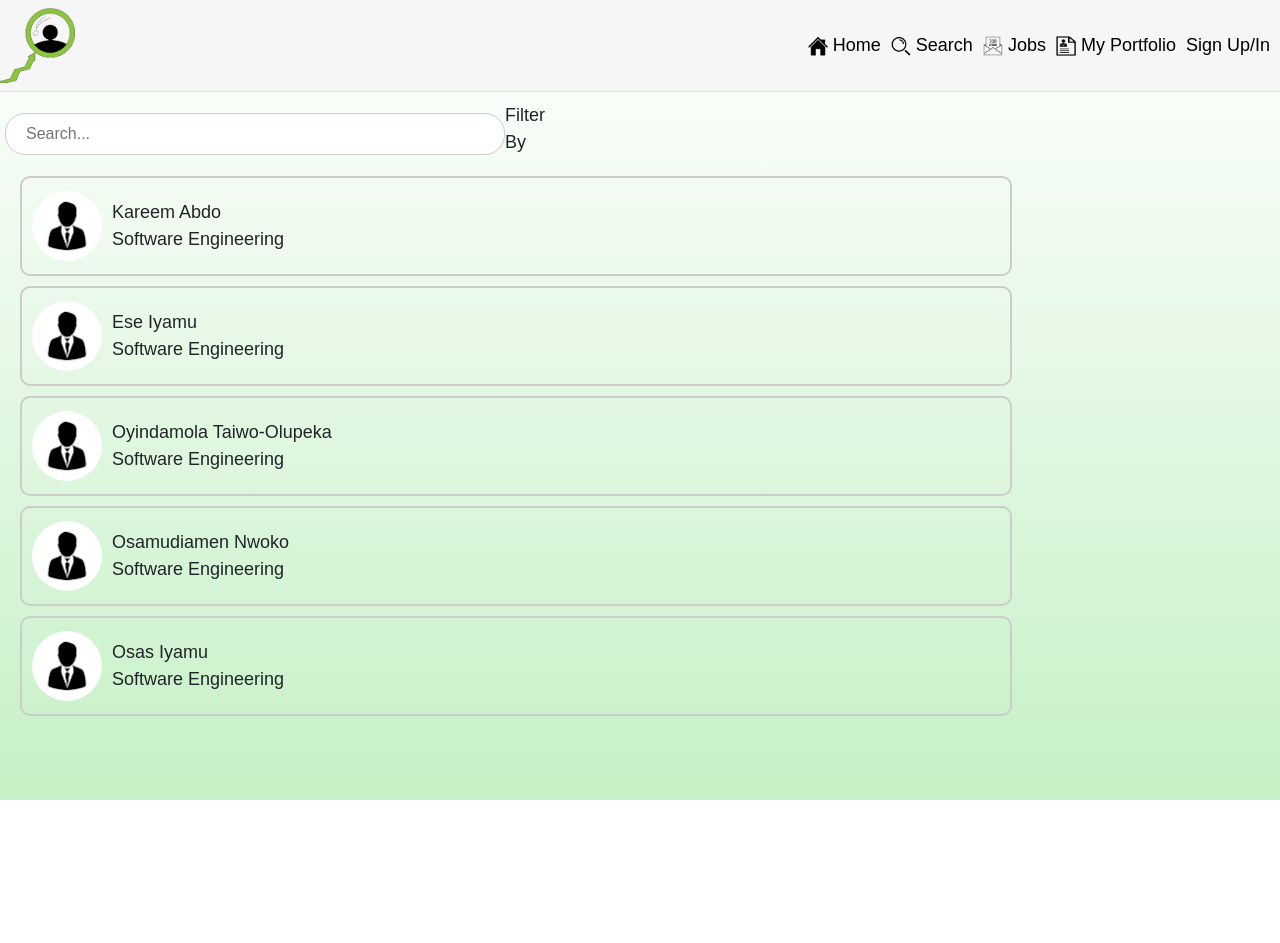
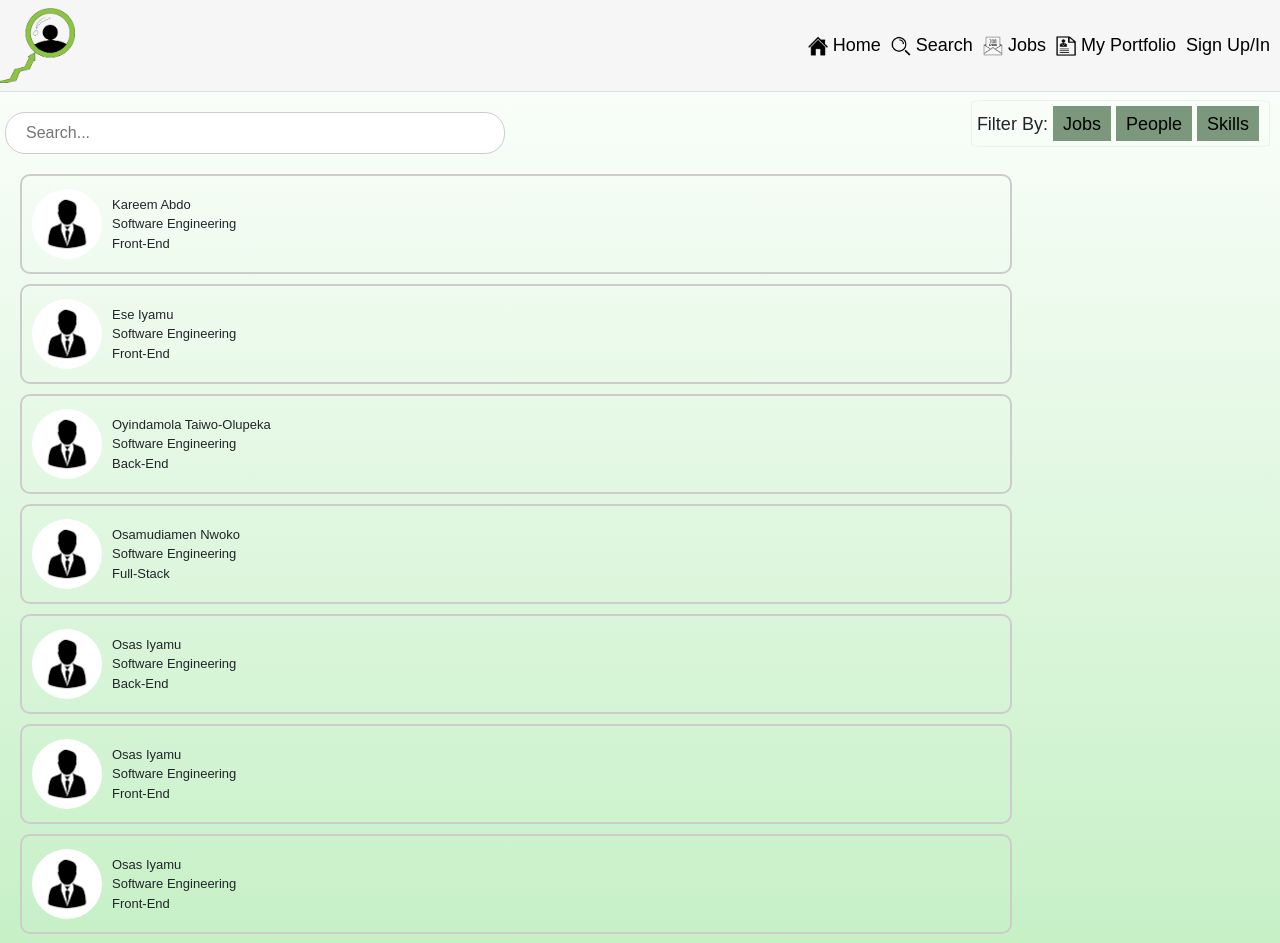
Before and after one commit to osasiyamu/Personal-Portfolio, a React (Create React App) app: page /search in a window 1280 px wide. Shown: the top 943 px of the page. Before the commit the page ends 800 px from the top, so only its background shows below. Built offline with nearby package versions, Linux system fonts and the light colour scheme.

Commit message:
Improved the styling of the search

```diff
--- a/src/assets/css/search.css
+++ b/src/assets/css/search.css
@@ -1,5 +1,4 @@
 #navbar-container {
-    /* position: fixed; */
     top: 0;
     left: 0;
     right: 0;
@@ -9,13 +8,10 @@
 }
 
 .search {
-    /* position: fixed; */
     display: flex;
-    flex-direction: row;
     justify-content: space-between;
-    align-items: center; /* Optional: Align items vertically if needed */
-    width: 400px;
-
+    align-items: center;
+    width: auto;
 }
 
 input {
@@ -30,52 +26,54 @@ input {
     margin: 20px 0 0 5px;
     border-radius: 20px;
     outline: 0;
-    /* color:rgb(0, 2, 4); */
 }
 
 .filterComponents {
-    display: flex;
-    flex-direction:inline;
-    /* justify-content: space-between; */
-    align-items: center;
-    float: right;
-    margin-left: auto
-    /* Remove the margin to align it to the far right */
+    border-style:ridge;
+    border-radius: 5%;
+    padding: 5px;
+    padding-top: 0px;
+    margin-right: 10px;
+    border-width: 0.5px;
+
 }
 
-.filterComponents .label {
-    /* Add margin or padding as needed for spacing between label and filters */
-    margin-bottom: 10px;
-    font-size: medium;
+.filterComponents a {
+    margin-right: 5px;
+}
+
+.filterComponents button {
+    padding-top: 5px;
+    margin-right: 5px;
+    background-color: rgb(124, 152, 124);
+    width: auto;
+    height: 35px;
+    text-align: center;
+    align-items: center;
+}
+
+.filterComponents label{
+    margin-right: 5px;
 }
 
 .icon-container {
-    text-align: center; /* Center the content horizontally */
+    text-align: center;
     margin-right: 10px;
 }
 
 .icon-container i {
-    font-size: 15px; /* Adjust the icon size as needed */
+    font-size: 15px;
     margin-bottom: 0px;
 }
 
 .icon-container p {
-    margin-top: 5px; /* Adjust the space between text and other content */
+    margin-top: 5px;
     font-size: small;
-}
-
-.filters {
-    display: flex;
-    flex-direction:inline;
-    border:#000;
-    border-radius: 10px;
 }
 
 .searchResults {
     width: 100%;
-    height: 600px;
-    /* display: inline-block;
-    align-items: center; */
+    height: 800px;
     margin-bottom: 50px;
     padding: 20px;
     overflow-y: scroll;
@@ -85,39 +83,38 @@ input {
     width: 100%;
     display: flex;
     justify-content: space-between;
-    margin-bottom: 10px; /* Optional: Add margin between user containers */
-    padding: 10px; /* Adjust padding as needed */
-    border-bottom: 1px solid #ccc; /* Add a border between users */
+    margin-bottom: 10px;
+    padding: 10px;
+    border-bottom: 1px solid #ccc;
 }
 
 .user {
-    width: 80%; /* Adjust width as needed */
+    width: 80%;
     height: 100px;
     border: 2px solid #cdcccc;
-    border-radius: 10px; /* Adjust border-radius as needed */
+    border-radius: 10px;
     display: flex;
     align-items: center;
-    padding: 10px; /* Optional: Add padding for better spacing */
+    padding: 10px;
     margin-bottom: 10px;
     margin-right: 2px;
 }
 
 .user img {
-    width: 70px; /* Adjust image width as needed */
-    height: 70px; /* Adjust image height as needed */
+    width: 70px;
+    height: 70px;
     border-radius: 50%;
-    margin-right: 10px; /* Optional: Add margin to separate the image from the content */
+    margin-right: 10px;
 }
 
 .info {
     flex: 1;
+    font-size: small;
 }
 
 .info p {
-    margin: 0; /* Remove default margin for paragraphs */
+    margin: 0;
     flex: 1;
-    max-height: 80px; /* Adjust the max-height as needed */
+    max-height: 80px;
     overflow-y: auto;
 }
-
-  /* Adjust other styles as needed */
--- a/src/pages/Search.js
+++ b/src/pages/Search.js
@@ -3,6 +3,7 @@ import '../assets/css/search.css';
 import { useEffect } from 'react';
 
 import personIcon from '../assets/images/personIcon.jpeg';
+import { Button } from 'react-bootstrap';
 
 const Search = () => {
     useEffect(() => {
@@ -11,14 +12,20 @@ const Search = () => {
 
     return (
         <div>
-            <div class="fixedContent">
+            <div>
                 <div class="search">
                     <div>
                         <input type="text" placeholder="Search..." style={{flex: 1}} />
                     </div>
                     <div class="filterComponents">
-                        <label for="filterBy">Filter By</label>
-                        <i class="fa-regular fa-user"></i>
+                        <label for="filterBy">Filter By: </label>
+                        {/* <a href="#nothing">Jobs</a>
+                        <a href="#nothing">People</a>
+                        <a href="#nothing">Skills</a> */}
+                        <button>Jobs</button>
+                        <button>People</button>
+                        <button>Skills</button>
+                        {/* <i class="fa-regular fa-user"></i> */}
                         {/* <i class="fas fa-building">Organizations</i> */}
                     </div>
                 </div>
@@ -30,6 +37,7 @@ const Search = () => {
                     <div class="info">
                         <p>Kareem Abdo</p>
                         <p>Software Engineering</p>
+                        <p>Front-End</p>
                     </div>
                 </div>
 
@@ -38,6 +46,7 @@ const Search = () => {
                     <div class="info">
                         <p>Ese Iyamu</p>
                         <p>Software Engineering</p>
+                        <p>Front-End</p>
                     </div>
                 </div>
 
@@ -47,6 +56,7 @@ const Search = () => {
                     <div class="info">
                         <p>Oyindamola Taiwo-Olupeka</p>
                         <p>Software Engineering</p>
+                        <p>Back-End</p>
                     </div>
                 </div>
 
@@ -55,6 +65,7 @@ const Search = () => {
                     <div class="info">
                         <p>Osamudiamen Nwoko</p>
                         <p>Software Engineering</p>
+                        <p>Full-Stack</p>
                     </div>
                 </div>
 
@@ -63,6 +74,34 @@ const Search = () => {
                     <div class="info">
                         <p>Osas Iyamu</p>
                         <p>Software Engineering</p>
+                        <p>Back-End</p>
+                    </div>
+                </div>
+
+                <div class="user">
+                    <img src={personIcon} alt="" />
+                    <div class="info">
+                        <p>Osas Iyamu</p>
+                        <p>Software Engineering</p>
+                        <p>Front-End</p>
+                    </div>
+                </div>
+
+                <div class="user">
+                    <img src={personIcon} alt="" />
+                    <div class="info">
+                        <p>Osas Iyamu</p>
+                        <p>Software Engineering</p>
+                        <p>Front-End</p>
+                    </div>
+                </div>
+
+                <div class="user">
+                    <img src={personIcon} alt="" />
+                    <div class="info">
+                        <p>Osas Iyamu</p>
+                        <p>Software Engineering</p>
+                        <p>Front-End</p>
                     </div>
                 </div>
             </div>
```
